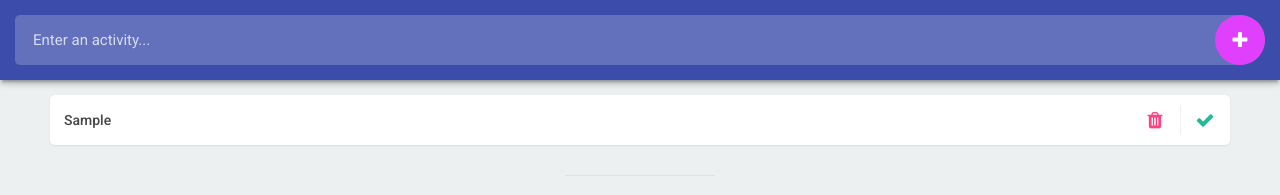
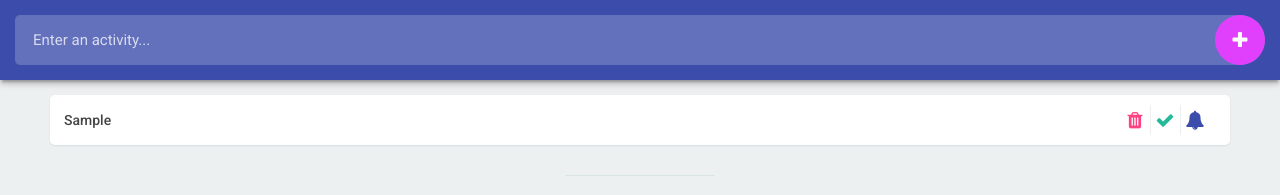
Before and after one commit to james-muriithi/todo-list-react, a React (Create React App) app: page / in a window 1280 px wide. Both pictures are taken after typing "Sample" into the empty fields and a click on the button "Add a task". Shown: the top 195 px of the page. Built offline with nearby package versions, Linux system fonts and the light colour scheme.

Commit message:
added notification

```diff
--- a/package.json
+++ b/package.json
@@ -9,7 +9,7 @@
         "@testing-library/user-event": "^7.1.2",
         "react": "^16.13.1",
         "react-dom": "^16.13.1",
-        "react-scripts": "3.4.1",
+        "react-scripts": "^3.4.1",
         "toastr": "^2.1.4",
         "uuid": "^8.1.0"
     },
--- a/src/App.css
+++ b/src/App.css
@@ -109,6 +109,10 @@ header button {
     color: #25b99a;
 }
 
+.text-primary {
+    color: #3c4caa;
+}
+
 .container {
     width: 100%;
     padding: 15px;
@@ -147,10 +151,11 @@ ul.todo li .buttons {
     position: absolute;
     top: 0;
     right: 0;
+    margin-right: 10px;
 }
 
 ul.todo li .buttons button {
-    width: 50px;
+    width: 30px;
     height: 50px;
     float: left;
     background: none;
@@ -163,7 +168,7 @@ ul.todo li .buttons button {
     -moz-appearance: none;
 }
 
-ul.todo li .buttons button:last-of-type:before {
+ul.todo li .buttons button:not(:first-of-type):before {
     content: '';
     width: 1px;
     height: 30px;
--- a/src/components/TodoItem.js
+++ b/src/components/TodoItem.js
@@ -13,6 +13,10 @@ class TodoItem extends Component {
                     <button className="complete" onClick={this.props.toggleCompleted.bind(this, id)} >
                         <i className="fa fa-check fs-19 text-success"></i>
                     </button>
+
+                    <button className="complete" onClick={this.handleClickOpen} >
+                        <i className="fa fa-bell fs-19 text-primary"></i>
+                    </button>
                 </div>
             </li>
         )
```
Also changed, not shown: 1 other file (tests, documents, lock files or other folders).
